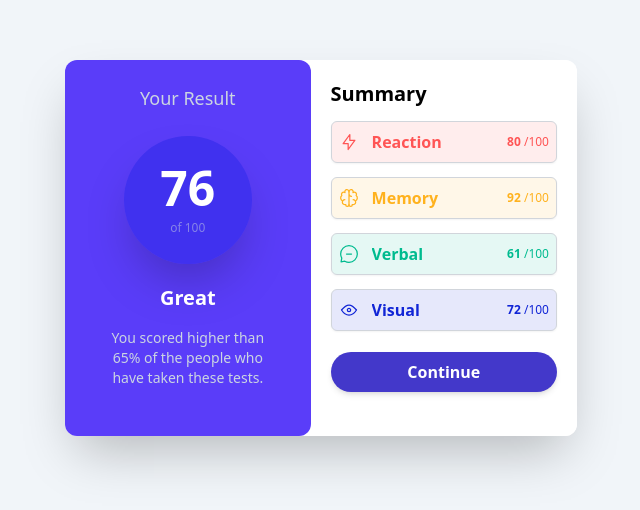
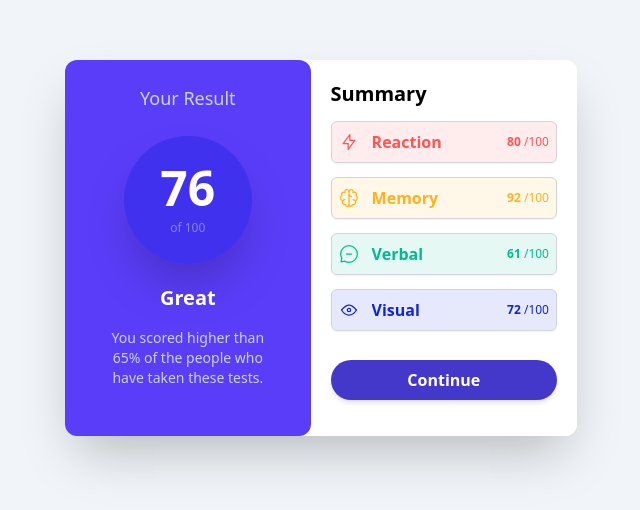
Before and after one commit to CarlosNaro/Vue-Testdesign01, a Vue app: page / in a window 1280 px wide. Shown: the part 152-662 px from the top of the page, without its empty margins (319-959 px from the left). Built offline with nearby package versions, Linux system fonts and the light colour scheme.

Commit message:
finalizacion

```diff
--- a/src/components/Design.vue
+++ b/src/components/Design.vue
@@ -89,7 +89,7 @@ const model = reactive({
         </div>
 
         <button
-          class="rounded-full mt-5 bg-[#303B59] md:bg-indigo-700 md:hover:bg-indigo-600 shadow-md hover:font-bold w-full p-3 md:p-2 text-white font-semibold"
+          class="rounded-full mt-7 bg-[#303B59] md:bg-indigo-700 md:hover:bg-indigo-600 shadow-md hover:font-bold w-full p-3 md:p-2 text-white font-semibold"
         >
           Continue
         </button>
```
